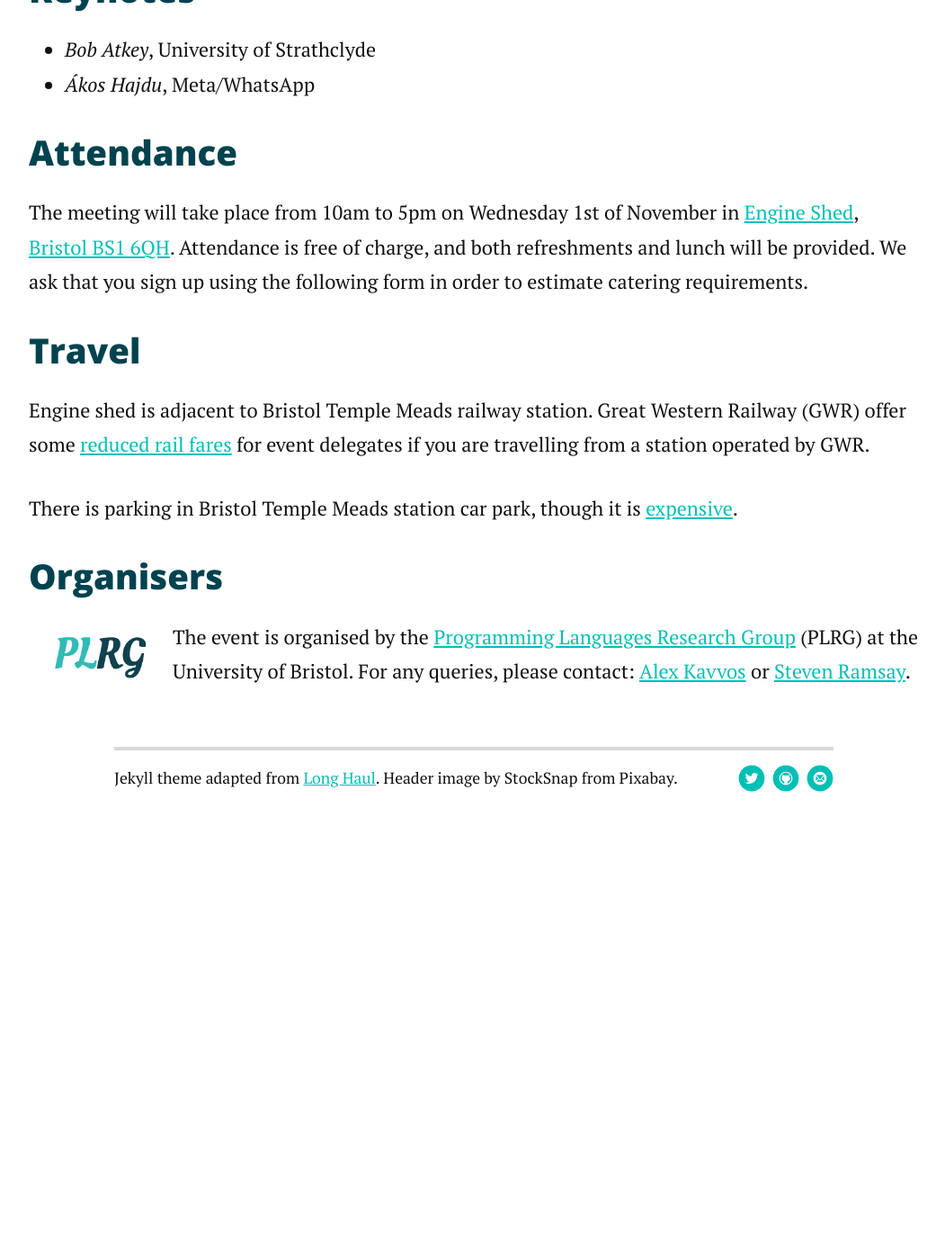
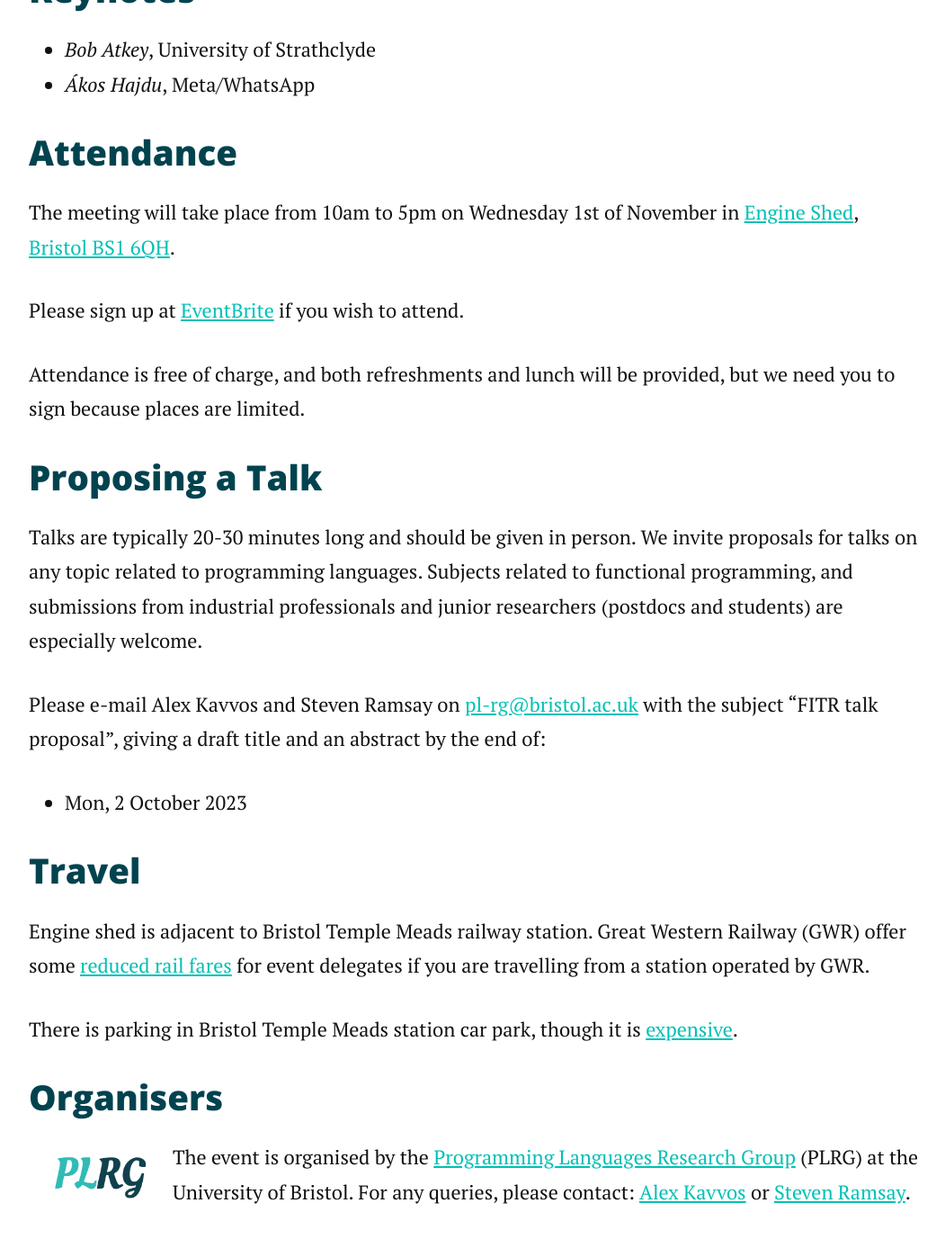
Before and after one commit to plrg-bristol/fir, a Jekyll site: the page built from index.md, in a window 1280 px wide and 1400 px high, scrolled down 661 px. Shown: the top 1377 px of the window at 90% size, without its empty margins (113-1164 px from the left). Built offline with Jekyll 4.4.1, drawn with Linux system fonts in a browser that asks for light colours; nearby versions of some CDN libraries; before the commit the page ends 1582 px from its top, so only the background shows below that.

Commit message:
add eventbrite link

```diff
--- a/index.md
+++ b/index.md
@@ -17,7 +17,19 @@ title: Fun in the REPL
 
 ### Attendance
 
-The meeting will take place from 10am to 5pm on Wednesday 1st of November in <a href="https://engine-shed.co.uk/" target="_blank">Engine Shed</a>, <a href="https://goo.gl/maps/4UMxDXYtNHgmGscm9" target="_blank">Bristol BS1 6QH</a>.  Attendance is free of charge, and both refreshments and lunch will be provided.  We ask that you sign up using the following form in order to estimate catering requirements.
+The meeting will take place from 10am to 5pm on Wednesday 1st of November in <a href="https://engine-shed.co.uk/" target="_blank">Engine Shed</a>, <a href="https://goo.gl/maps/4UMxDXYtNHgmGscm9" target="_blank">Bristol BS1 6QH</a>.
+
+Please sign up at <a href="https://www.eventbrite.com/e/717109883967/" target="_blank">EventBrite</a> if you wish to attend.
+
+Attendance is free of charge, and both refreshments and lunch will be provided, but we need you to sign because places are limited.
+
+### Proposing a Talk
+
+Talks are typically 20-30 minutes long and should be given in person.  We invite proposals for talks on any topic related to programming languages.  Subjects related to functional programming, and submissions from industrial professionals and junior researchers (postdocs and students) are especially welcome.
+
+Please e-mail Alex Kavvos and Steven Ramsay on <pl-rg@bristol.ac.uk> with the subject "FITR talk proposal", giving a draft title and an abstract by the end of:
+
+  * Mon, 2 October 2023
 
 ### Travel
 
```
